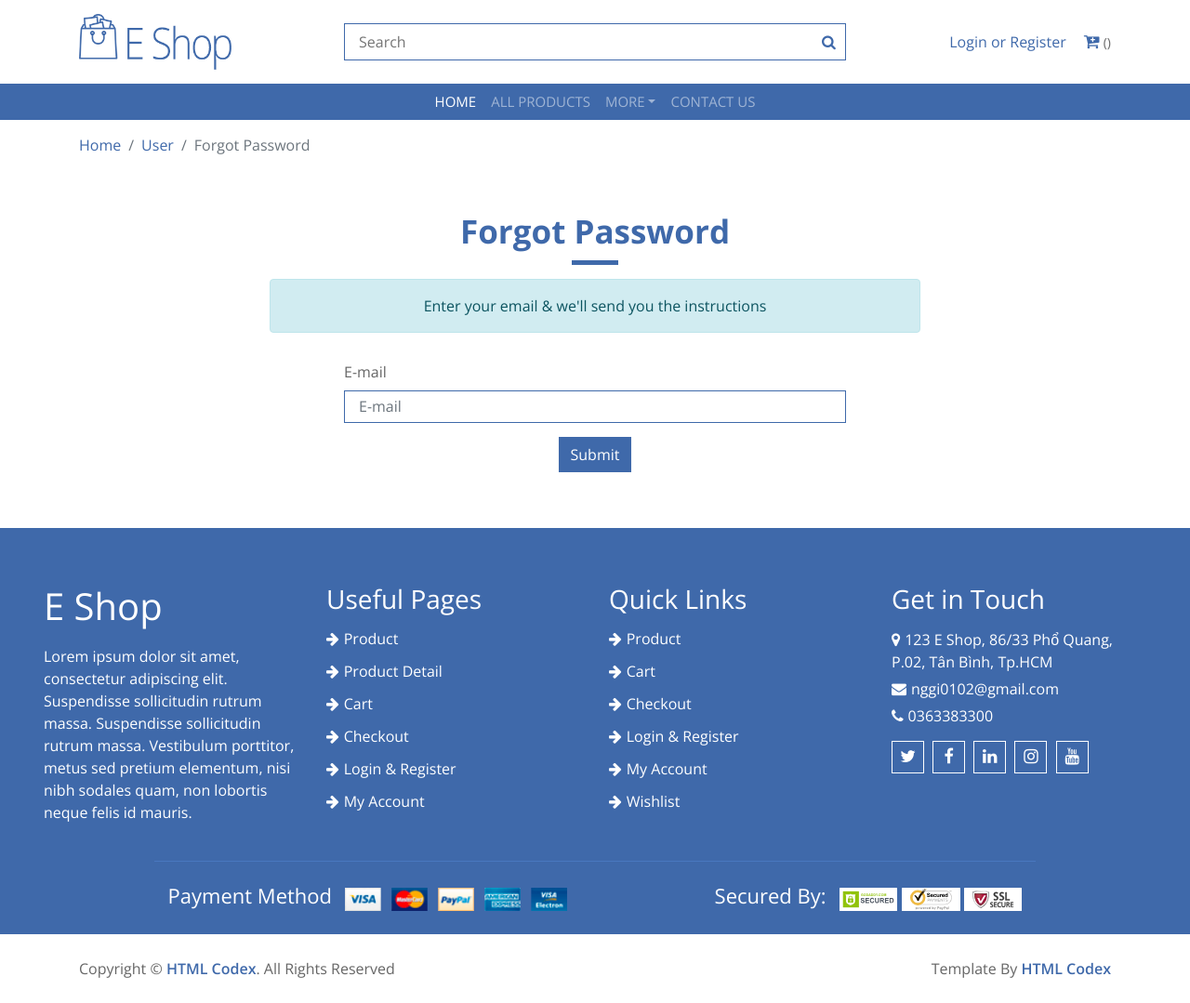
After one commit to GivNguyen/PTWDW-23880100, a Node project: template views/forgot-password.hbs in a window 1280 px wide. The commit adds this page. Shown: the whole page at 93% size. Run offline with Node 20 templates, Linux system fonts and the light colour scheme; the template is opened without the code that fills it, so the values that code supplies are empty; some libraries are stand-ins or nearby versions.

Commit message:
ForgotPassword1

```diff
--- a/package.json
+++ b/package.json
@@ -24,6 +24,8 @@
     "express-session": "^1.18.0",
     "express-validator": "^7.0.1",
     "jquery": "^3.7.1",
+    "jsonwebtoken": "^9.0.2",
+    "node-mailjet": "^6.0.5",
     "nodemon": "^3.0.3",
     "passport": "^0.7.0",
     "passport-local": "^1.0.0",
--- a/public/js/23880100.js
+++ b/public/js/23880100.js
@@ -91,3 +91,15 @@ function placeOrders(e) {
     }
     e.target.submit();
 }
+
+function checkPasswordConfirm(formId) {
+    let password = document.querySelector(`#${formId} [name=password]`);
+    let confirmPassword = document.querySelector(`#${formId} [name=confirmPassword]`);
+
+    if (password.value != confirmPassword.value) {
+        confirmPassword.setCustomValidity('Passwords not match!');
+        confirmPassword.reportValidity()
+    } else {
+        confirmPassword.setCustomValidity('');
+    }
+}
--- /dev/null
+++ b/views/forgot-password.hbs
@@ -0,0 +1,59 @@
+<!-- Breadcrumb Start -->
+<div class="breadcrumb-wrap">
+    <div class="container">
+        <ul class="breadcrumb">
+            <li class="breadcrumb-item"><a href="#">Home</a></li>
+            <li class="breadcrumb-item"><a href="#">User</a></li>
+            <li class="breadcrumb-item active">Forgot Password</li>
+        </ul>
+    </div>
+</div>
+<!-- Breadcrumb End -->
+
+
+<!-- Login Start -->
+<div class="login">
+    <div class="container">
+        <div class="section-header">
+            <h3>Forgot Password</h3>
+            {{#if done}}
+            <p class="alert alert-success py-3">
+                An email has sent to your mailbox. Please follow the instructions in that email to reset your password
+            </p>
+            {{else}}
+            <p class="alert alert-info py-3">
+                Enter your email & we'll send you the instructions
+            </p>
+            {{/if}}
+        </div>
+        {{#unless done}}
+        <div class="row">
+            <div class="col-md-6 mx-auto">
+                <form action="/users/forgot" method="post" id="formForgot">
+                    <div class="register-form">
+                        <div class="row">
+                            <div class="col-md-12">
+                                <label>E-mail</label>
+                                <input class="form-control" type="email" placeholder="E-mail"
+                                name="email"
+                                pattern="[a-z0-9._%+\-]+@[a-z0-9.\-]+\.[a-z]{2,}$">
+                            </div>
+                            <div class="col-md-12 text-center">
+                                <button class="btn">Submit</button>
+                            </div>
+                            {{#if message}}
+                            <div class="col-md-12">
+                                <div class="p-3 mt-3 alert alert-warning">
+                                    {{{message}}}
+                                </div>
+                            </div>
+                            {{/if}}
+                        </div>
+                    </div>
+                </form>
+            </div>
+        </div>
+        {{/unless}}
+    </div>
+</div>
+<!-- Login End -->
```
Also changed, not shown: controllers/authController.js (+21 -1 lines), routes/authRouter.js (+26 -3 lines), views/login.hbs (+15 -7 lines), pnpm-lock.yaml.
